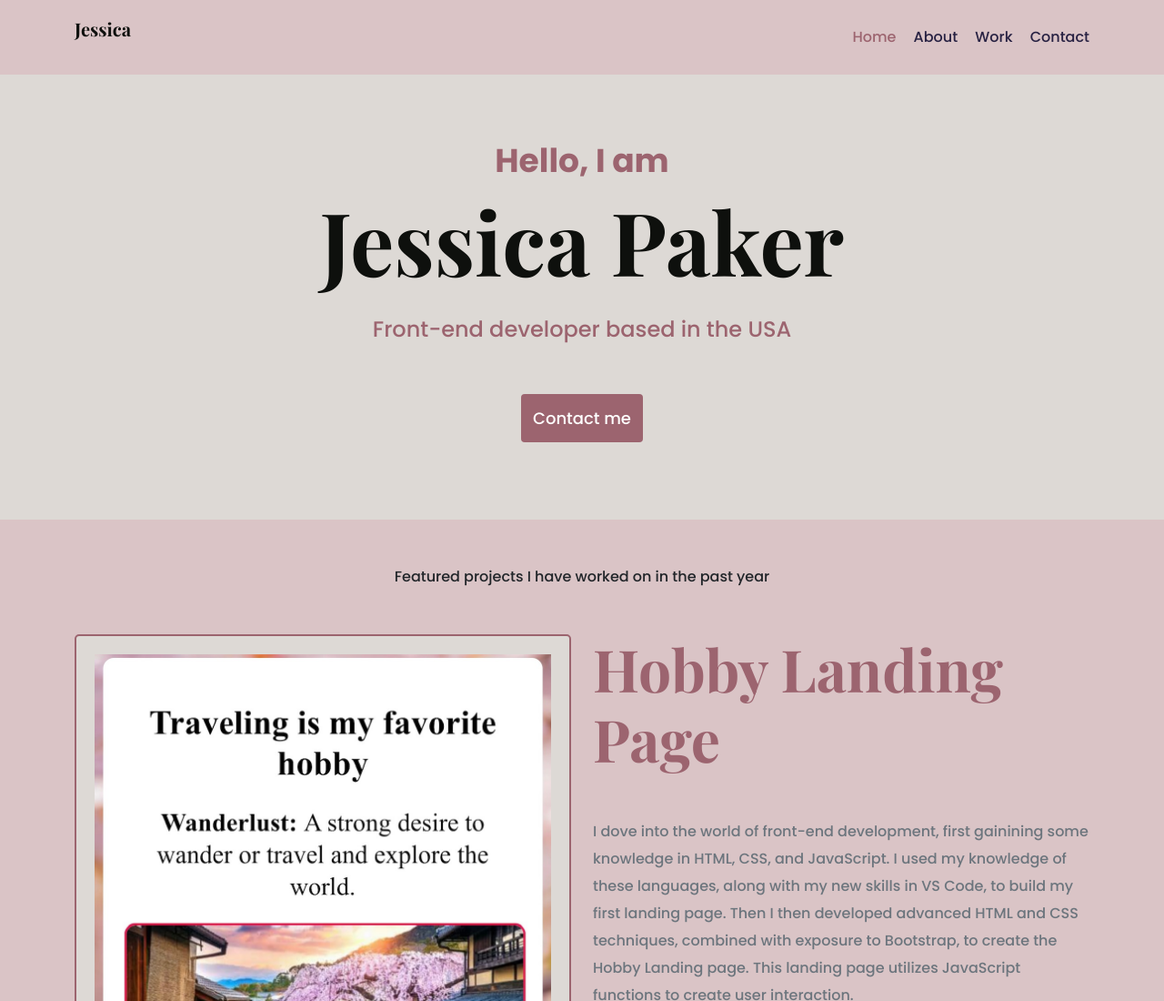
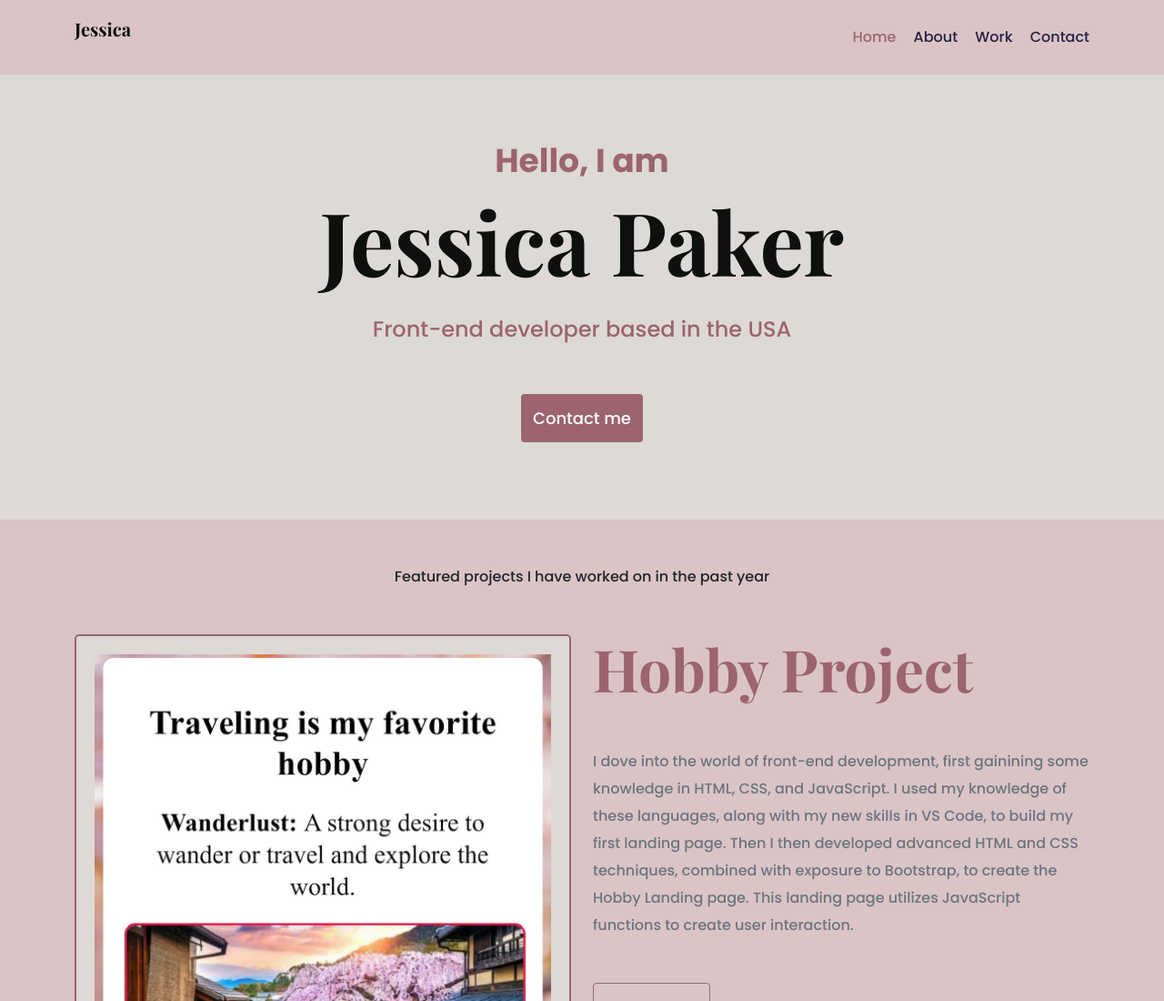
Before and after one commit to jpaker05/profile-project-final, a plain HTML site: page index.html in a window 1280 px wide. Shown: the top 1100 px of the page at 91% size. Drawn offline with nearby package versions, Linux system fonts and the light colour scheme.

Commit message:
changed name on hobby

```diff
--- a/index.html
+++ b/index.html
@@ -85,7 +85,7 @@
         </div>
         <div class="col">
           <div class="project-desciption">
-            <h2 class="mb-5">Hobby Landing Page</h2>
+            <h2 class="mb-5">Hobby Project</h2>
             <p class="mb-5 text-muted">
               I dove into the world of front-end development, first gainining
               some knowledge in HTML, CSS, and JavaScript. I used my knowledge
```
